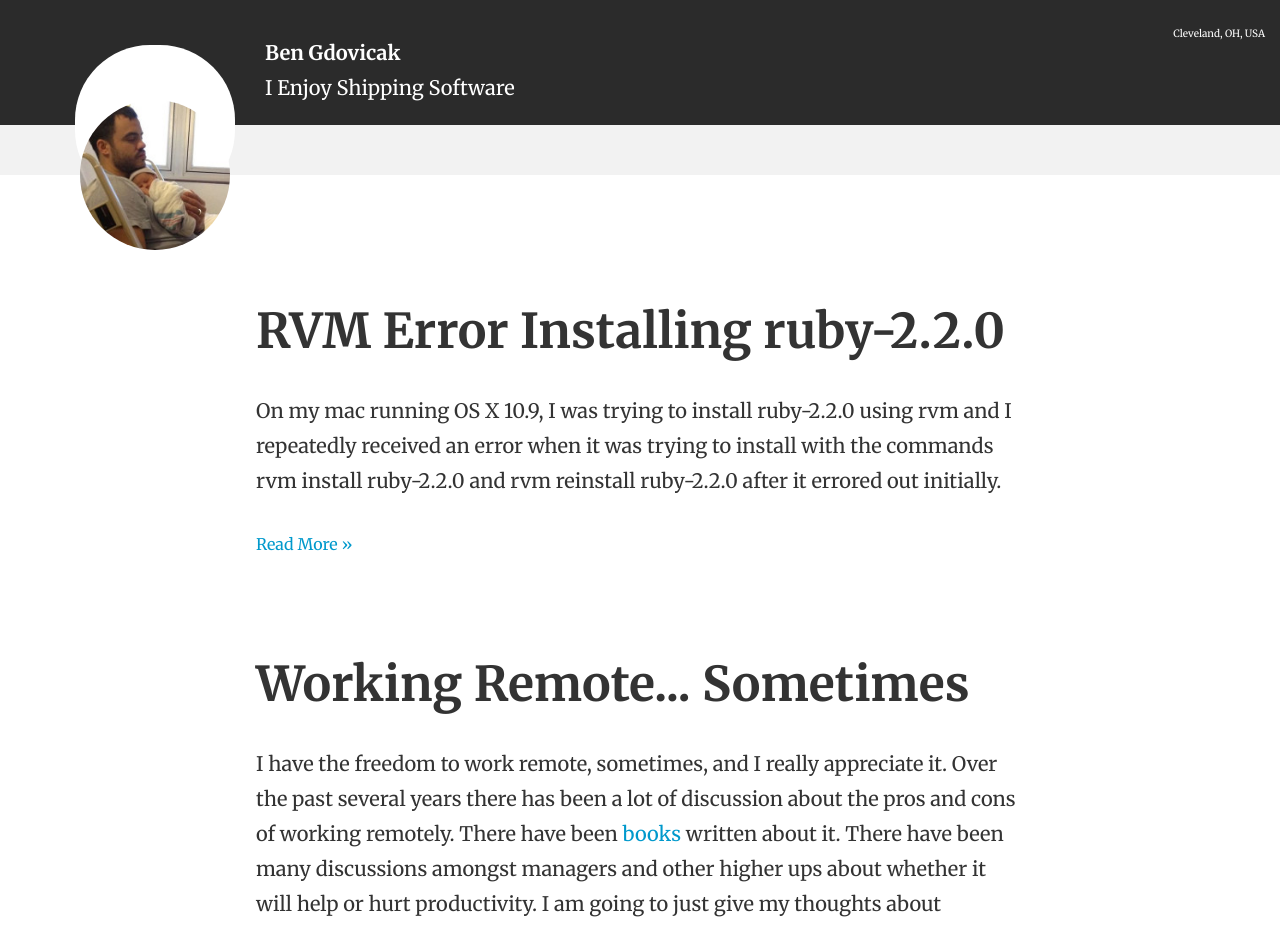
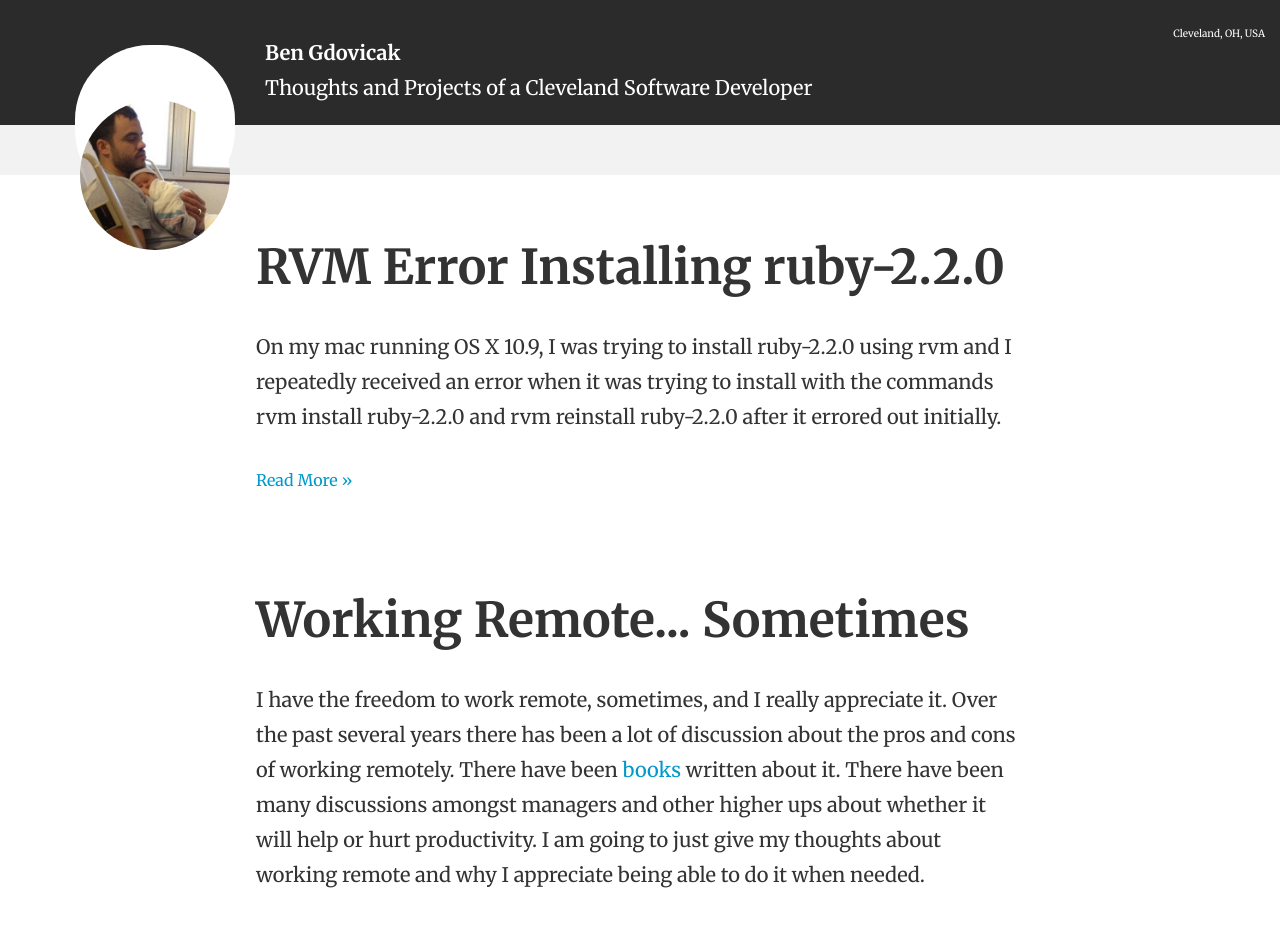
Before and after one commit to gdovicak/gdovicak.github.io, a Jekyll site: the page built from index.html, in a window 1280 px wide. Shown: the top 927 px of the page. Built offline with Jekyll 4.4.1, drawn with Linux system fonts in a browser that asks for light colours; Markdown is read by kramdown in place of the engine named in the settings; the list of posts is cut into pages by our own code; some of the changed text lies outside the part shown.

Commit message:
Added the layout to the projects page

```diff
--- a/_config.yml
+++ b/_config.yml
@@ -7,6 +7,6 @@
 markdown: redcarpet
 highlighter: pygments
 name: Ben Gdovicak
-description: I Enjoy Shipping Software
+description: Thoughts and Projects of a Cleveland Software Developer
 url: http://www.gdovicak.com
 domain: www.gdovicak.com
--- a/_posts/2014-09-04-Things-A-Little-Bird-Told-Me.markdown
+++ b/_posts/2014-09-04-Things-A-Little-Bird-Told-Me.markdown
@@ -4,10 +4,6 @@
 date:   2014-09-04 07:15:00
 categories: Book-Reviews laykAQAAQBAJ
 ---
-<div style="float:right">
-<img src="http://bks4.books.google.com/books?id=laykAQAAQBAJ&printsec=frontcover&img=1&zoom=1&imgtk=AFLRE70TTkmLDQNwUZzSUvnb7XvUV0ZnQrnyJDkwcX-b-vfC7tZrQyRCuGgWmteW1M8N_wABS1AC3nvNB_P_tmQewCha-OkaP5hZukjnj8ARr-b2U5TCoembY5vUc5wXU90MJnqApaf5" />
-</div>
-<div style="clear:right"></div>
 
 I find it interesting that many of the books I read about entrepreneurs and successful people have exhibited interesting, take charge habits from early in life. The author, Biz Stone, exhibits this behavior throughout the book, but there is a specific [example](http://books.google.com/books?id=laykAQAAQBAJ&lpg=PP1&pg=PT14#v=onepage&q=lacrosse&f=false) that stood out to me. Biz writes about forming his own lacrosse team at his high school, and in my opinion, that would take some serious courage and work to get a sports team off of the ground from nowhere. This leads me to believe that in many instances people are born with the abilities and drive to create and do great things. I believe it is possible to learn the skills necessary but it is very difficult to do. Even when someone learns how to lead and build a business my guess is that it takes an even more unique person who was born with the ability to change themselves into something else that they want to be. Most successful people have some unique attributes that allow them to succeed that others who don't run their own businesses do not possess.
 
--- a/style.css
+++ b/style.css
@@ -56,7 +56,6 @@
 }
 
 .m-0 { margin-top: 0; margin-bottom: 0; }
-.mb { margin-bottom: 64px; }
 
 .post { margin-bottom: 96px; }
 .post img { max-width: 100%; }
```
Also changed, not shown: projects.html (+1 -11 lines).
